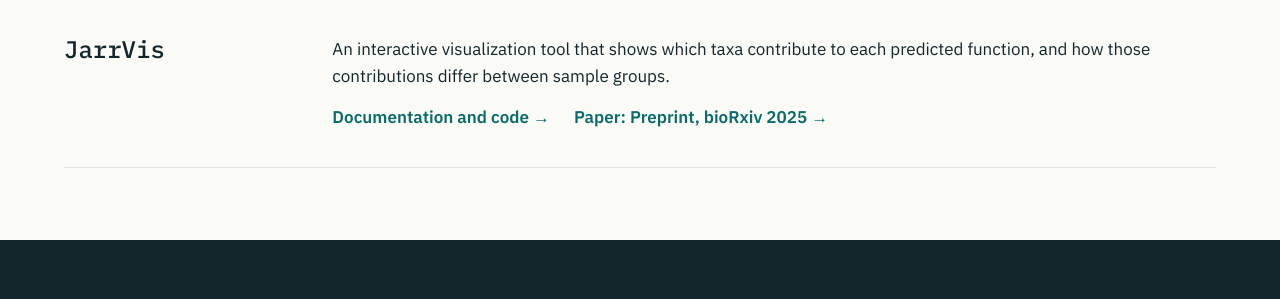
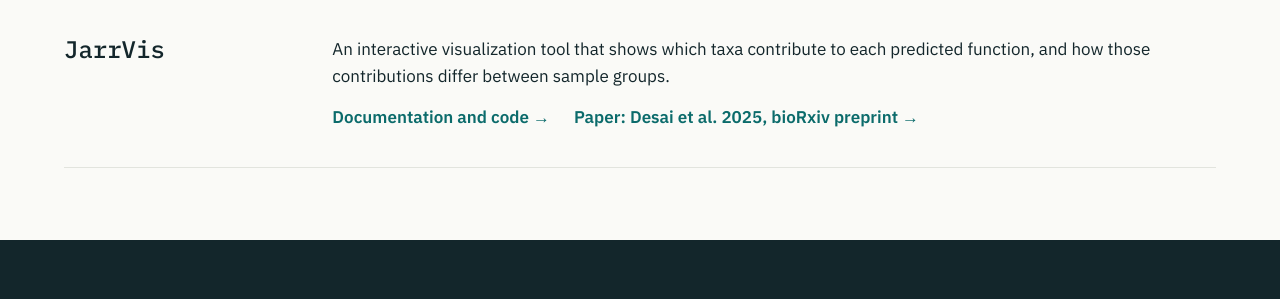
Before and after one commit to LangilleLab/lab-website-preview, a Jekyll site: the page built from software.html, in a window 1280 px wide. Shown: the part 1318-1617 px from the top of the page. Built offline with Jekyll 4.4.1, drawn with Linux system fonts in a browser that asks for light colours; some web fonts are replaced.

Commit message:
Fill in JarrVis preprint details
Co-Authored-By: Claude Opus 5.5 <noreply@anthropic.com>
Claude-Session: https://claude.ai/code/session_0184tZHL9zBPBmqcszxgK2L6

```diff
--- a/_data/software.yml
+++ b/_data/software.yml
@@ -63,4 +63,4 @@
     groups.
   link: https://github.com/dhwanidesai/JarrVis
   paper: https://www.biorxiv.org/content/10.1101/2025.04.13.648596v1
-  paper_label: Preprint, bioRxiv 2025
+  paper_label: Desai et al. 2025, bioRxiv preprint
```
